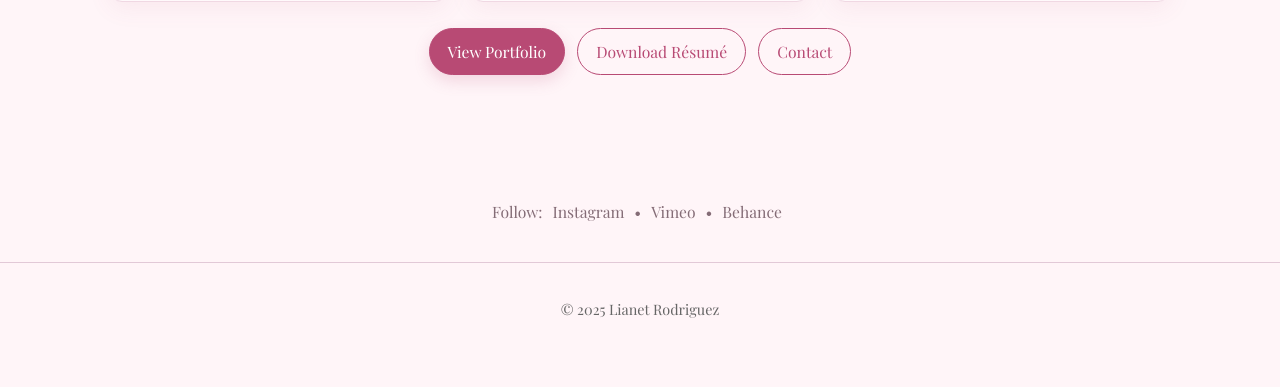
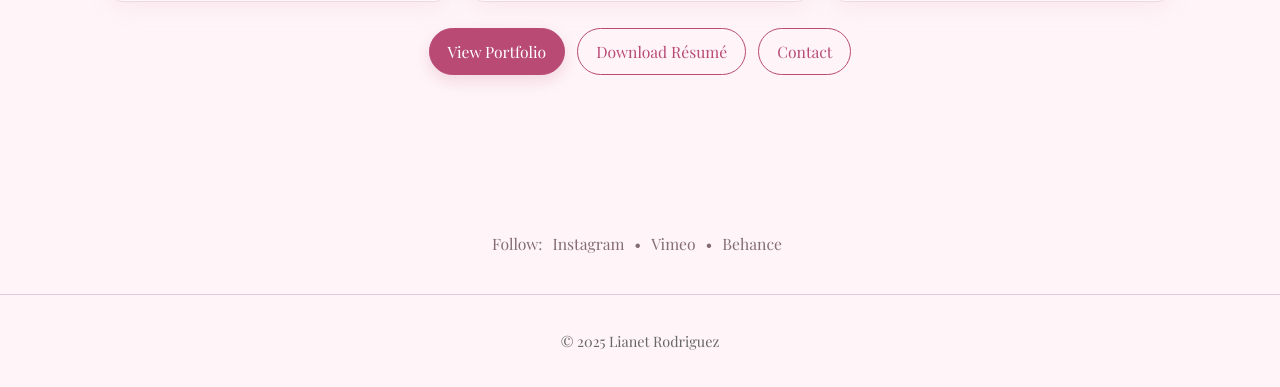
Before and after one commit to lianet96/lianet96.github.io, a plain HTML site: page index.html in a window 1280 px wide. Shown: the part 1052-1439 px from the top of the page. Before the commit the page ends 1407 px from the top, so only its background shows below. Drawn offline with nearby package versions, Linux system fonts and the light colour scheme.

Commit message:
Update style.css

```diff
--- a/style.css
+++ b/style.css
@@ -434,11 +434,12 @@ footer {
 
 /* ===== Home: Social strip ===== */
 .home-socials {
-  margin: 28px auto 8px;
+  margin: 60px auto 8px;   /* ⬅️ raised from 28px to 60px */
   padding: 10px 0 30px;
   color: #846c76;
   font-size: 0.98rem;
 }
+
 .home-socials a {
   color: #846c76;
   text-decoration: none;
@@ -451,7 +452,6 @@ footer {
   color: #d4af37;
   border-color: #d4af37;
 }
-
 /* === OPT-IN ORNAMENTS ====================== */
 .frame-gilded {
   position: relative;
```
